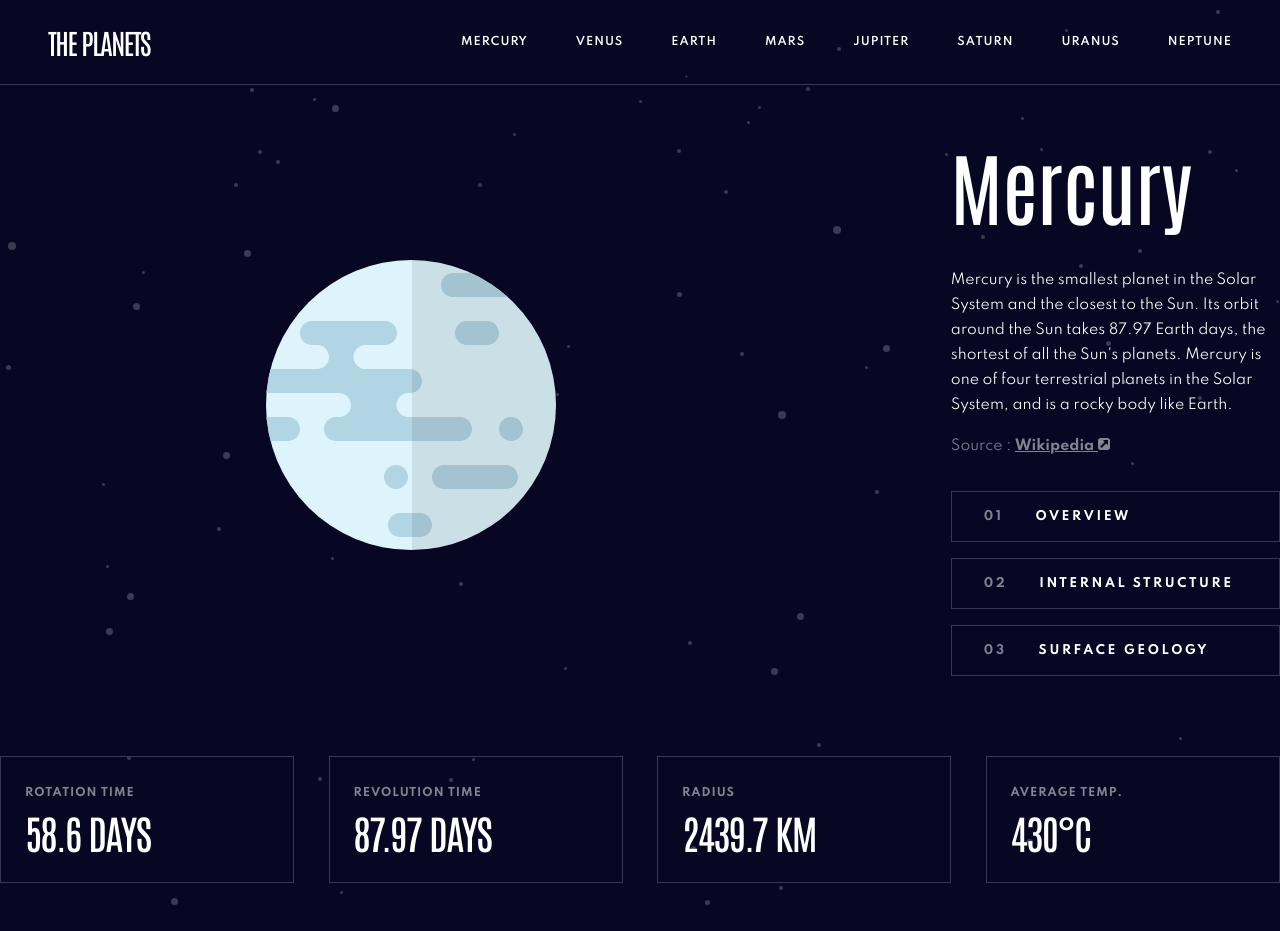
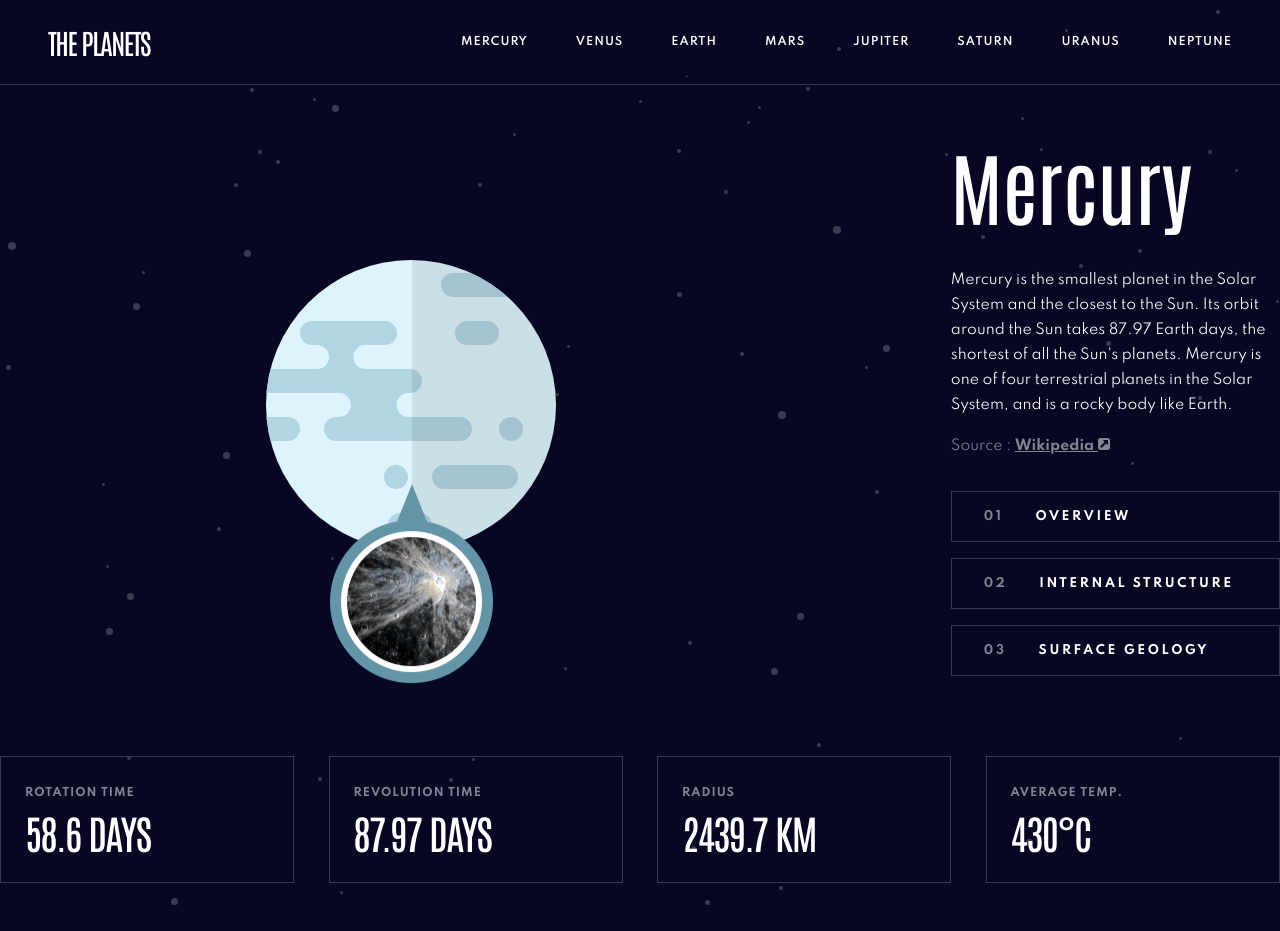
Before and after one commit to Euuphi/planet-facts, a React (Create React App) app: page / in a window 1280 px wide. Built offline with nearby package versions, Linux system fonts and the light colour scheme.

Commit message:
Add and position planet surface image

```diff
--- a/src/components/PlanetInfo.js
+++ b/src/components/PlanetInfo.js
@@ -4,12 +4,14 @@ import styled from "styled-components";
 import colors from "styles/colors";
 // Images
 import mercury from "images/planets/mercury/planet-mercury.svg";
+import mercurySurface from "images/planets/mercury/geology-mercury.png";
 import sourceIcon from "images/icon-source.svg";
 // Components
 import { H1 } from "./Headings";
 import ButtonsSection from "./ButtonsSection";
 import PlanetStats from "./PlanetStats";
 
+// Styled Components
 const Grid = styled.div`
     display: grid;
     gap: 8rem 12.8rem;
@@ -22,6 +24,14 @@ const Grid = styled.div`
 const PlanetImageBox = styled.div`
     display: flex;
     align-items: center;
+    justify-content: center;
+    position: relative;
+`;
+
+const SurfaceImage = styled.img`
+    height: 19.9rem;
+    position: absolute;
+    transform: translateY(90%);
 `;
 
 const HeadingPrimary = styled(H1)`
@@ -53,10 +63,12 @@ const Link = styled.a`
 `;
 
 const PlanetInfo = () => {
+    //
     return (
         <Grid>
             <PlanetImageBox>
                 <img src={mercury} alt="Planet Mercury" />
+                <SurfaceImage src={mercurySurface} alt="Surface of Mercury" />
             </PlanetImageBox>
             <PlanetDescriptionBox>
                 <HeadingPrimary>Mercury</HeadingPrimary>
```
